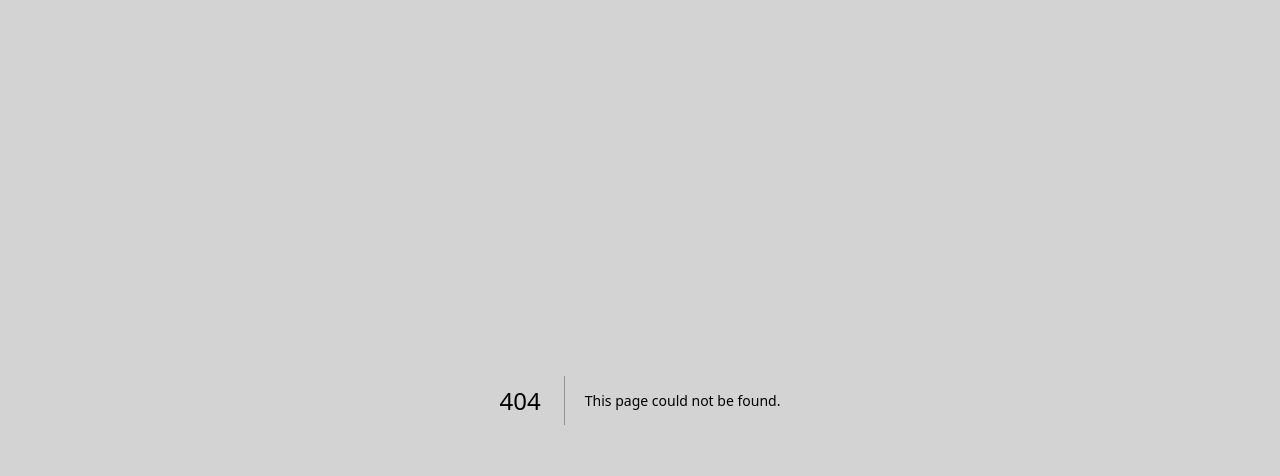
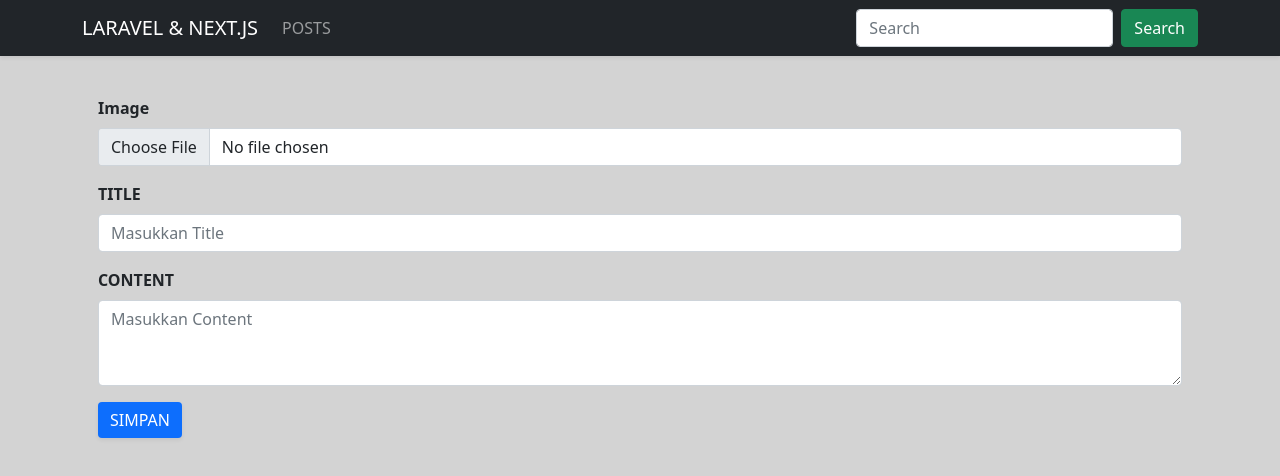
Before and after one commit to MuhammadArif686/NextJSCRUD, a Next.js app: page /posts/create in a window 1280 px wide. Before the commit this address had no page. Shown: the top 476 px of the page. Built offline with nearby package versions, Linux system fonts and the light colour scheme.

Commit message:
fix input data

```diff
--- /dev/null
+++ b/pages/posts/create/index.js
@@ -0,0 +1,103 @@
+import { useState } from "react";
+
+import Router from "next/router";
+
+import Layout from "../../../components/layout";
+
+import axios from "axios";
+
+function PostCreate() {
+
+    const [image, setImage] = useState('');
+    const [title, setTitle] = useState('');
+    const [content, setContent] = useState('');
+
+    const [validation, setValidation] = useState({});
+
+    const handleFileChange = (e) => {
+
+        const imageData = e.target.files[0]
+
+        if(!imageData.type.match('image.*')) {
+            setImage('');
+            return
+        }
+
+        setImage(imageData);
+
+    }
+
+    const storePost = async (e) => {
+        e.preventDefault();
+
+        const formData = new FormData();
+
+        formData.append('image', image);
+        formData.append('title', title);
+        formData.append('content', content);
+
+        await axios.post(`${process.env.NEXT_PUBLIC_API_BACKEND}/api/posts`, formData)
+        .then(() => {
+            Router.push('/posts')
+        })
+        .catch((error) => {
+            setValidation(error.response.data);
+        })
+    };
+
+    return (
+        <Layout>
+            <div className="container" style={{ marginTop: '80px' }}>
+                <div className="row">
+                    <div className="col-md-12">
+                        <div className="card-body">
+                            <form onSubmit={storePost}>
+
+                                <div className="form-group mb-3">
+                                    <label className="form-label fw-bold">Image</label>
+                                    <input type="file" className="form-control" onChange={handleFileChange}/>
+                                </div>
+                                {
+                                    validation.image && (
+                                        <div className="alert alert-danger">
+                                            {validation.image}
+                                        </div>
+                                    )
+                                }
+
+                                <div className="form-group mb-3">
+                                    <label className="form-label fw-bold">TITLE</label>
+                                    <input className="form-control" type="text" value={title} onChange={(e) => setTitle(e.target.value)} placeholder="Masukkan Title"/>
+                                </div>
+                                {
+                                    validation.title &&
+                                        <div className="alert alert-danger">
+                                            {validation.title}
+                                        </div>
+                                }
+
+                                <div className="form-group mb-3">
+                                    <label className="form-label fw-bold">CONTENT</label>
+                                    <textarea className="form-control" rows={3} value={content} onChange={(e) => setContent(e.target.value)} placeholder="Masukkan Content" />
+                                </div>
+                                {
+                                    validation.content &&
+                                        <div className="alert alert-danger">
+                                            {validation.content}
+                                        </div>
+                                }
+
+                                <button className="btn btn-primary border-0 shadow-sm" type="submit">
+                                    SIMPAN
+                                </button>
+
+                            </form>
+                        </div>
+                    </div>
+                </div>
+            </div>
+        </Layout>
+    )
+}
+
+export default PostCreate
```
Also changed, not shown: 1 other file (tests, documents, lock files or other folders).
